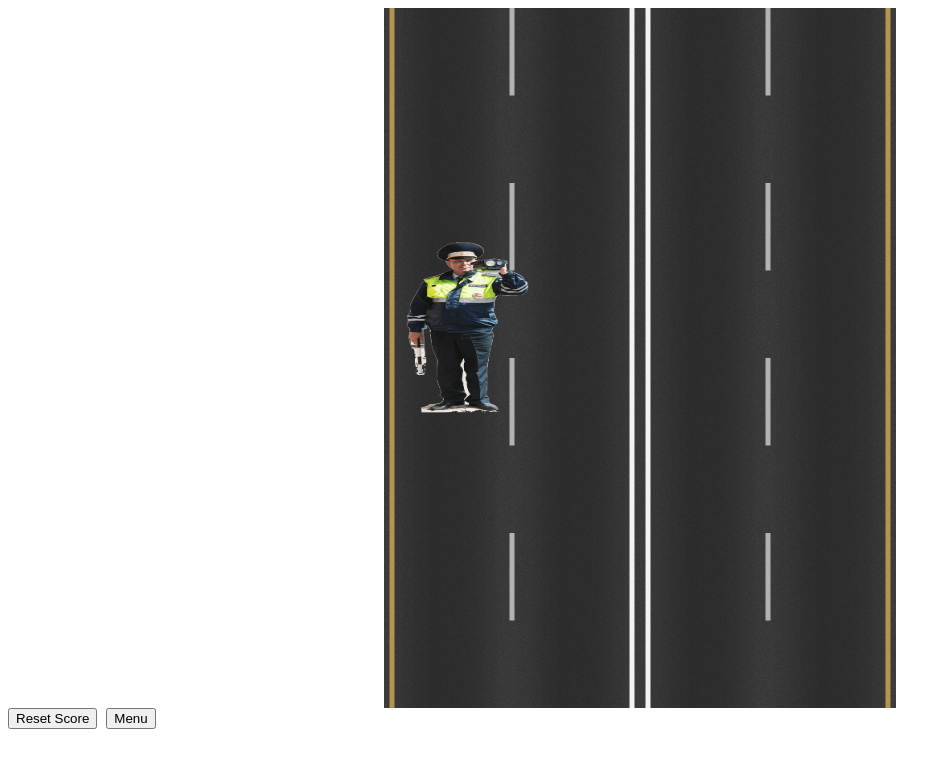
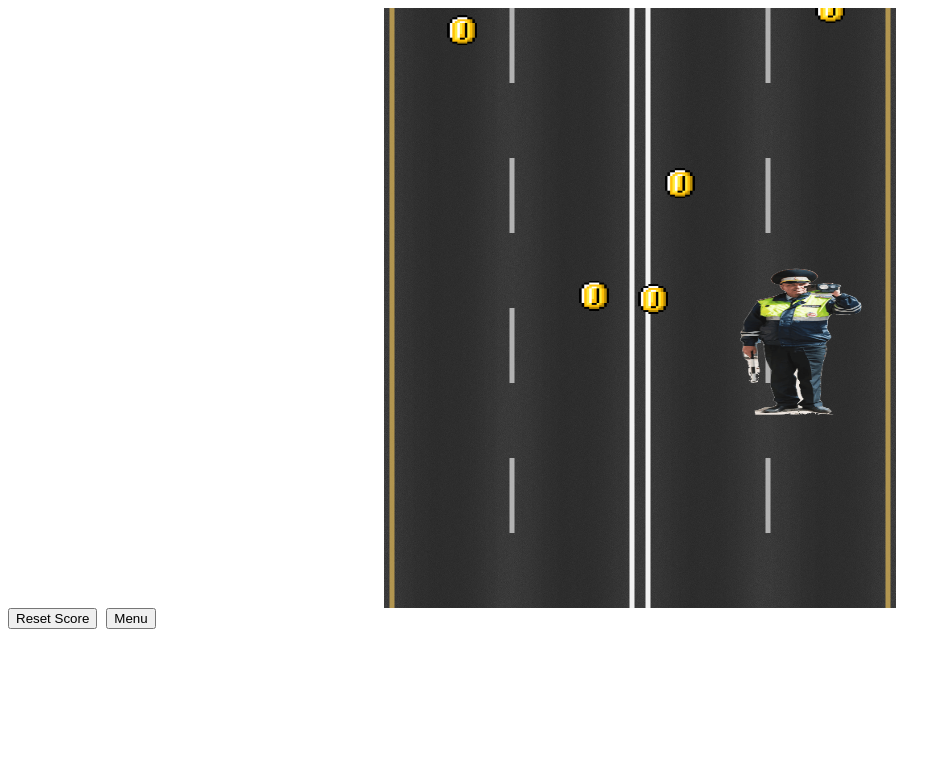
Before and after one commit to jestersj/car_game_v1, a plain HTML site: page index.html in a window 1280 px wide. Shown: the whole page, without its empty margins (0-951 px from the left). Drawn offline with Linux system fonts and the light colour scheme.

Commit message:
global changes part2

```diff
--- a/index.html
+++ b/index.html
@@ -11,7 +11,7 @@
 
 <body>
     <div class="container">
-        <canvas class="game" id="canvas" width="512" height="700"></canvas>
+        <canvas class="game" id="canvas" width="512" height="600"></canvas>
     </div>
     <button id="resetScore">Reset Score</button>
     <button id="menu_btn">Menu</button>
@@ -56,7 +56,7 @@
         </div>
     </div>
 
-    <script src="./script/game2.js"></script>
+    <script type="module" src="script/main.js"></script>
 </body>
 
 </html>
--- /dev/null
+++ b/script/Base.js
@@ -0,0 +1,36 @@
+export class BaseModel {
+    constructor(x, y, vel_x, vel_y, width, height, pic, ctx) {
+        this.x = x;
+        this.y = y;
+
+        this.vel_x = vel_x;
+        this.vel_y = vel_y;
+        this.width = width;
+        this.height = height;
+        this.pic = pic;
+        this.ctx = ctx;
+    }
+
+    move(time) {
+        this.x += this.vel_x * time;
+        this.y += this.vel_y * time;
+    }
+
+    draw() {
+        this.ctx.drawImage(this.pic, this.x, this.y, this.width, this.height);
+    }
+}
+
+
+export function move_all(array, time) {
+    for (let  i in array) {
+        array[i].move(time);
+    }
+}
+
+
+export function draw_all(array) {
+    for (let  i in array) {
+        array[i].draw();
+    }
+}
--- /dev/null
+++ b/script/Coin.js
@@ -0,0 +1,12 @@
+import {BaseModel} from "./Base.js";
+
+
+const coin_img = new Image();
+coin_img.src = "./img/coin.png";
+
+
+export class Coin extends BaseModel {
+    constructor(x, y, vel_x, vel_y, width, height, ctx) {
+        super(x, y, vel_x, vel_y, width, height, coin_img, ctx);
+    }
+}
--- /dev/null
+++ b/script/Cop.js
@@ -0,0 +1,12 @@
+import {BaseModel} from "./Base.js";
+
+
+const cop_img = new Image();
+cop_img.src = "./img/cop.png";
+
+
+export class Cop extends BaseModel {
+    constructor(x, y, vel_x, vel_y, width, height, ctx) {
+        super(x, y, vel_x, vel_y, width, height, cop_img, ctx);
+    }
+}
--- a/script/game2.js
+++ /dev/null
@@ -1,155 +0,0 @@
-const cvs = document.getElementById("canvas");
-const ctx = cvs.getContext("2d");
-
-
-const car_img = new Image();
-const cop_img = new Image();
-const coin_img = new Image();
-const road_img = new Image();
-
-
-car_img.src = "./img/car.png";
-cop_img.src = "./img/cop.png";
-coin_img.src = "./img/coin.png";
-road_img.src = "./img/road.png";
-
-
-let FPS = 60,
-    DELAY = 1000 / FPS,
-    last_time = null,
-    frame = -1;
-
-let today = new Date();
-let current_time = today.getHours() + ":" + today.getMinutes() + ":" + today.getSeconds();
-let last_cop_spawn_time = today.getHours() + ":" + today.getMinutes() + ":" + today.getSeconds();
-let last_coin_spawn_time = today.getHours() + ":" + today.getMinutes() + ":" + today.getSeconds();
-
-
-class BaseModel {
-    constructor(x, y, vel_x, vel_y, width, height, pic) {
-        this.x = x;
-        this.y = y;
-        this.vel_x = vel_x;
-        this.vel_y = vel_y;
-        this.width = width;
-        this.height = height;
-        this.pic = pic;
-    }
-
-    move(time) {
-        this.x += this.vel_x * time;
-        this.y += this.vel_y * time;
-    }
-
-    draw() {
-        ctx.drawImage(this.pic, this.x, this.y, this.width, this.height);
-    }
-}
-
-
-class Cop extends BaseModel {
-    constructor(x, y, vel_x, vel_y, width, height) {
-        super(x, y, vel_x, vel_y, width, height, cop_img);
-    }
-}
-
-
-class Car extends BaseModel {
-    constructor(x, y, vel_x, vel_y, width, height) {
-        super(x, y, vel_x, vel_y, width, height, car_img);
-    }
-}
-
-
-class Coin extends BaseModel {
-    constructor(x, y, vel_x, vel_y, width, height) {
-        super(x, y, vel_x, vel_y, width, height, coin_img);
-    }
-}
-
-let cops = Array(),
-    coins = Array();
-
-let COP_VEL_X = 0,
-    COP_VEL_Y = 120,
-    COP_WIDTH = cvs.clientWidth / 4,
-    COP_HEIGHT = cvs.clientHeight / 4;
-
-function spawn_cop() {
-    let x = (Math.random()) * (cvs.width - COP_WIDTH);
-    let y = -COP_HEIGHT;
-
-    cops.push(new Cop(x, y, COP_VEL_X, COP_VEL_Y, COP_WIDTH, COP_HEIGHT));
-}
-
-
-COPS_SPAWN_CHANCE = 80;
-COIN_SPAWN_CHANCE = 10;
-
-function cops_generate(time) {
-    let x = COPS_SPAWN_CHANCE * time / 100;
-    let y = Math.random();
-    if (y < x  && cops[cops.length - 1].y >= COP_HEIGHT) {
-        spawn_cop();
-    }
-}
-
-
-function draw_cops() {
-    for (let i in cops) {
-        cops[i].draw();
-    }
-}
-
-
-function move_cops(time) {
-    for (let i in cops) {
-        cops[i].move(time);
-    }
-}
-
-
-SCORE = 0;
-
-
-function clear_cops() {
-    if (cops[cops.length - 1].y >= cvs.clientHeight) {
-        cops.pop();
-        ++SCORE;
-    }
-}
-
-
-function main_func(time) {
-    time = time / 1000;
-    ctx.drawImage(road_img, 0, 0, cvs.clientWidth, cvs.clientHeight);
-
-    if (time === 0) {
-        spawn_cop();
-    } else {
-        cops_generate(time);
-        // coins_generate();
-    }
-
-    clear_cops();
-    draw_cops();
-    move_cops(time);
-}
-
-function loop() {
-    let today = new Date();
-    let current_time = today.getTime();
-
-    if (last_time == null) {
-        main_func(0);
-    } else if (current_time - last_time >= DELAY) {
-        main_func(current_time - last_time);
-    }
-
-    last_time = current_time;
-
-    requestAnimationFrame(loop);
-}
-
-
-road_img.onload = loop;
--- /dev/null
+++ b/script/main.js
@@ -0,0 +1,121 @@
+import {move_all, draw_all} from "./Base.js";
+import {Cop} from "./Cop.js";
+import {Coin} from "./Coin.js";
+
+
+const cvs = document.getElementById("canvas");
+const ctx = cvs.getContext("2d");
+
+const road_img = new Image();
+road_img.src = "./img/road.png";
+
+
+const COP_VEL_X = 0,
+    COP_WIDTH = cvs.clientWidth / 4,
+    COP_HEIGHT = cvs.clientHeight / 4,
+    COPS_SPAWN_CHANCE = 80;
+let COP_VEL_Y = 120;
+
+const COIN_SPAWN_CHANCE = 30,
+    COIN_WIDTH = 30,
+    COIN_HEIGHT = 30,
+    COIN_VEL_X = 0,
+    COIN_VEL_Y = 100;
+
+
+const FPS = 60,
+    DELAY = 1000 / FPS;
+
+let last_time = null;
+let SCORE  = 0;
+
+
+let cops = Array(),
+    coins = Array();
+
+
+function spawn_cop() {
+    let x = (Math.random()) * (cvs.width - COP_WIDTH);
+    let y = -COP_HEIGHT;
+
+    cops.push(new Cop(x, y, COP_VEL_X, COP_VEL_Y, COP_WIDTH, COP_HEIGHT, ctx));
+}
+
+
+function cops_generate(time) {
+    if (cops.length === 0) spawn_cop();
+
+    let x = COPS_SPAWN_CHANCE * time / 100;
+    let y = Math.random();
+    if (y < x && cops[cops.length - 1].y >= COP_HEIGHT) {
+        spawn_cop();
+    }
+}
+
+
+function clear_cops() {
+    if (cops[cops.length - 1].y >= cvs.clientHeight) {
+        cops.pop();
+        ++SCORE;
+    }
+}
+
+
+function spawn_coin() {
+    let x = (Math.random()) * (cvs.width - COIN_WIDTH);
+    let y = -COIN_HEIGHT;
+
+    coins.push(new Coin(x, y, COIN_VEL_X, COIN_VEL_Y, COIN_WIDTH, COIN_HEIGHT, ctx));
+}
+
+function coins_generate(time) {
+    let x = COIN_SPAWN_CHANCE * time / 100;
+    let y = Math.random();
+    if (y < x) {
+        spawn_coin();
+    }
+}
+
+
+function clear_coins() {
+    if (coins.length === 0) return;
+
+    if (coins[coins.length - 1].y >= cvs.clientHeight) {
+        coins.pop();
+    }
+}
+
+
+function main_func(time) {
+    ctx.drawImage(road_img, 0, 0, cvs.clientWidth, cvs.clientHeight);
+    time = time / 1000;
+
+    cops_generate(time);
+    move_all(cops, time);
+    clear_cops();
+
+    coins_generate(time);
+    move_all(coins, time);
+    clear_coins();
+
+    draw_all(cops);
+    draw_all(coins);
+}
+
+function loop() {
+    let today = new Date();
+    let current_time = today.getTime();
+
+    if (last_time == null) {
+        main_func(0);
+    } else if (current_time - last_time >= DELAY) {
+        main_func(current_time - last_time);
+    }
+
+    last_time = current_time;
+
+    requestAnimationFrame(loop);
+}
+
+
+road_img.onload = loop;
```
Also changed, not shown: script/Car.js (added, +16 -0 lines).
